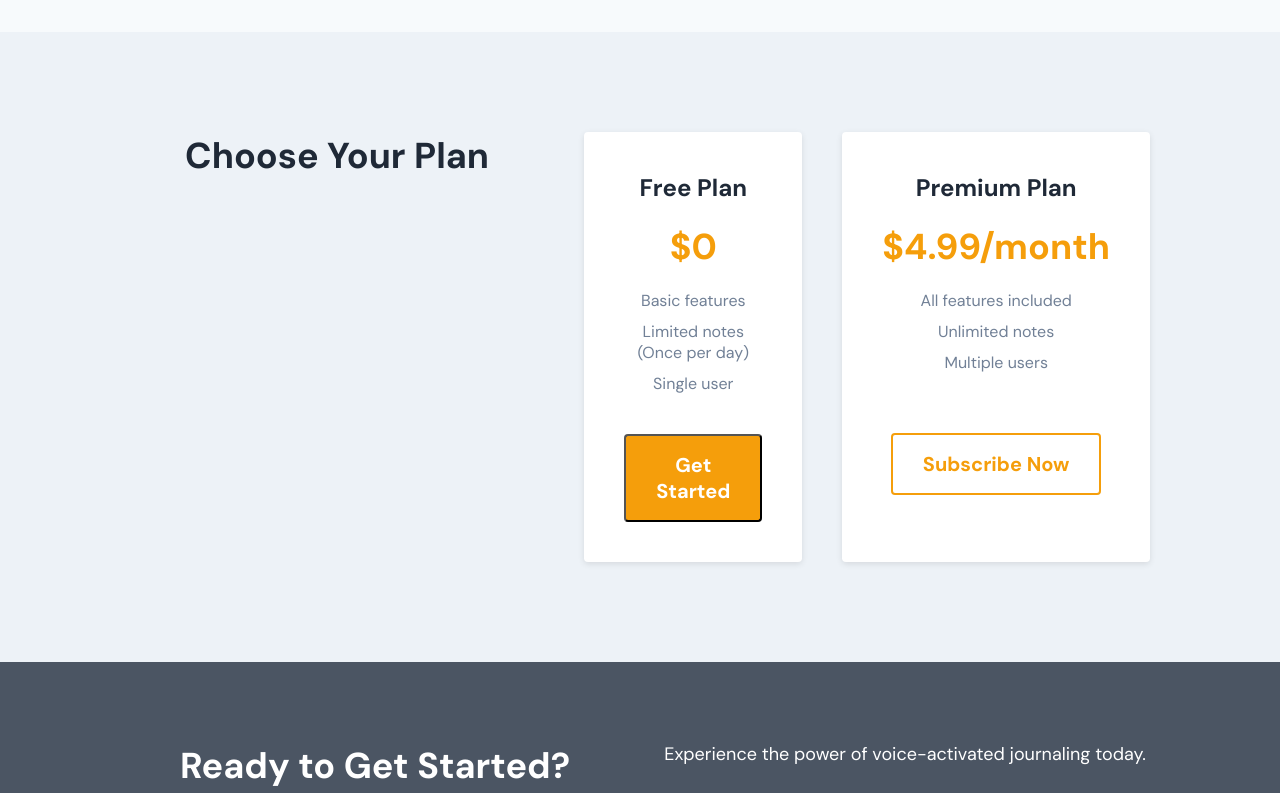
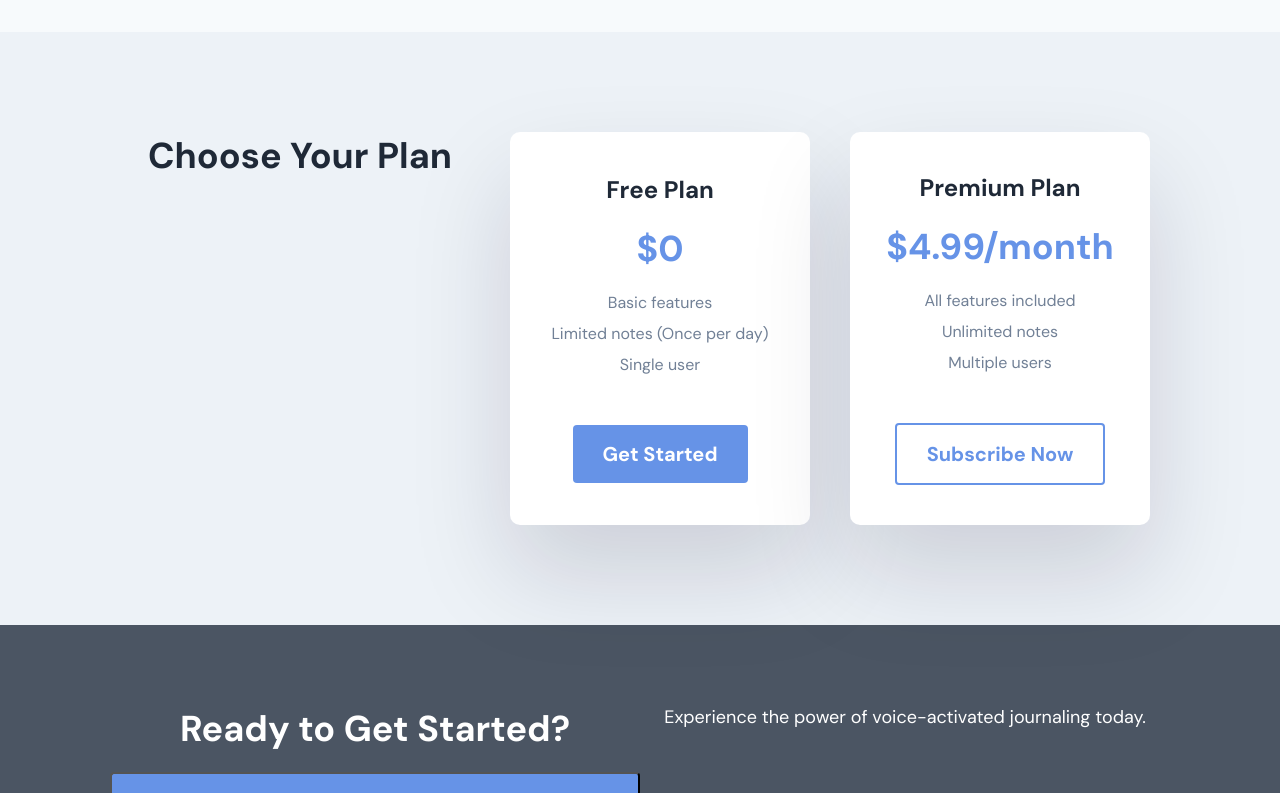
Before and after one commit to croko22/speech-journal, a React (Vite) app: page / in a window 1280 px wide. Shown: the part 1220-2013 px from the top of the page. Built offline with nearby package versions, Linux system fonts and the light colour scheme; no server answers.

Commit message:
c: Changed the primary color, improved the pricing cards style

```diff
--- a/src/pages/Landing/Landing.scss
+++ b/src/pages/Landing/Landing.scss
@@ -1,75 +1,8 @@
-// .landing-container {
-//   width: 100vw;
-//   height: 80vh;
-//   position: relative;
-
-//   .hero {
-//     display: flex;
-//     flex-direction: row;
-//     align-items: center;
-//     justify-content: center;
-//     height: 80vh;
-//     position: relative;
-//     padding: 0 10vw;
-
-//     h1 {
-//       font-size: 5rem;
-//       font-weight: 700;
-//       margin: 0;
-//       padding: 0;
-//       color: #222;
-//       transition: color 0.3s ease-in-out, box-shadow 0.3s ease-in-out;
-//       box-shadow: inset 0 0 0 0 #54b3d6;
-//       &:hover {
-//         box-shadow: inset 900px 0 0 0 #54b3d6;
-//         color: white;
-//       }
-//       @media screen and (max-width: 768px) {
-//         font-size: 3rem;
-//         margin: 30px 0;
-//       }
-//     }
-//     .hero-text {
-//       font-size: 2rem;
-//       font-weight: 400;
-//       margin: 0;
-//       padding: 0;
-//       color: #222;
-//     }
-//     .login {
-//       background-color: #fff;
-//       border: 1px solid #000;
-//       border-radius: 5px;
-//       font-size: 16px;
-//       font-weight: bold;
-//       text-decoration: none;
-//       color: #000;
-//       display: block;
-//       width: 200px;
-//       padding: 1rem;
-//       text-align: center;
-//       margin: 10px auto;
-
-//       &:hover {
-//         background-color: #000;
-//         color: #fff;
-//       }
-//     }
-//     .hero-img {
-//       width: 25%;
-//       object-fit: cover;
-//       @media screen and (max-width: 768px) {
-//         display: none;
-//       }
-//     }
-//   }
-// }
-
 @import url("https://fonts.googleapis.com/css2?family=Poppins:wght@400;700&display=swap");
 
 $primary-color: #1f2937;
 $secondary-color: #4b5563;
-$accent-color: #f59e0b;
+$accent-color: #6693e7;
 $text-color: #718096;
 $container-width: 1100px;
 
@@ -172,11 +105,16 @@ $container-width: 1100px;
 
       .pricing-card {
         background-color: #fff;
-        border-radius: 4px;
-        box-shadow: 0 2px 6px 0 rgba(0, 0, 0, 0.1);
+        border-radius: 10px;
+        box-shadow: rgba(17, 12, 46, 0.15) 0px 48px 100px 0px;
         padding: 40px;
+        width: 300px;
         text-align: center;
         margin: 0 20px;
+        display: flex;
+        flex-direction: column;
+        align-items: center;
+        justify-content: center;
 
         .pricing-card-title {
           font-size: 24px;
@@ -210,6 +148,7 @@ $container-width: 1100px;
           font-weight: 700;
           padding: 16px 30px;
           border-radius: 4px;
+          border: none;
 
           &:hover {
             background-color: darken($accent-color, 10%);
@@ -220,7 +159,6 @@ $container-width: 1100px;
           background-color: transparent;
           border: 2px solid $accent-color;
           color: $accent-color;
-          margin-top: 20px;
 
           &:hover {
             background-color: $accent-color;
```
